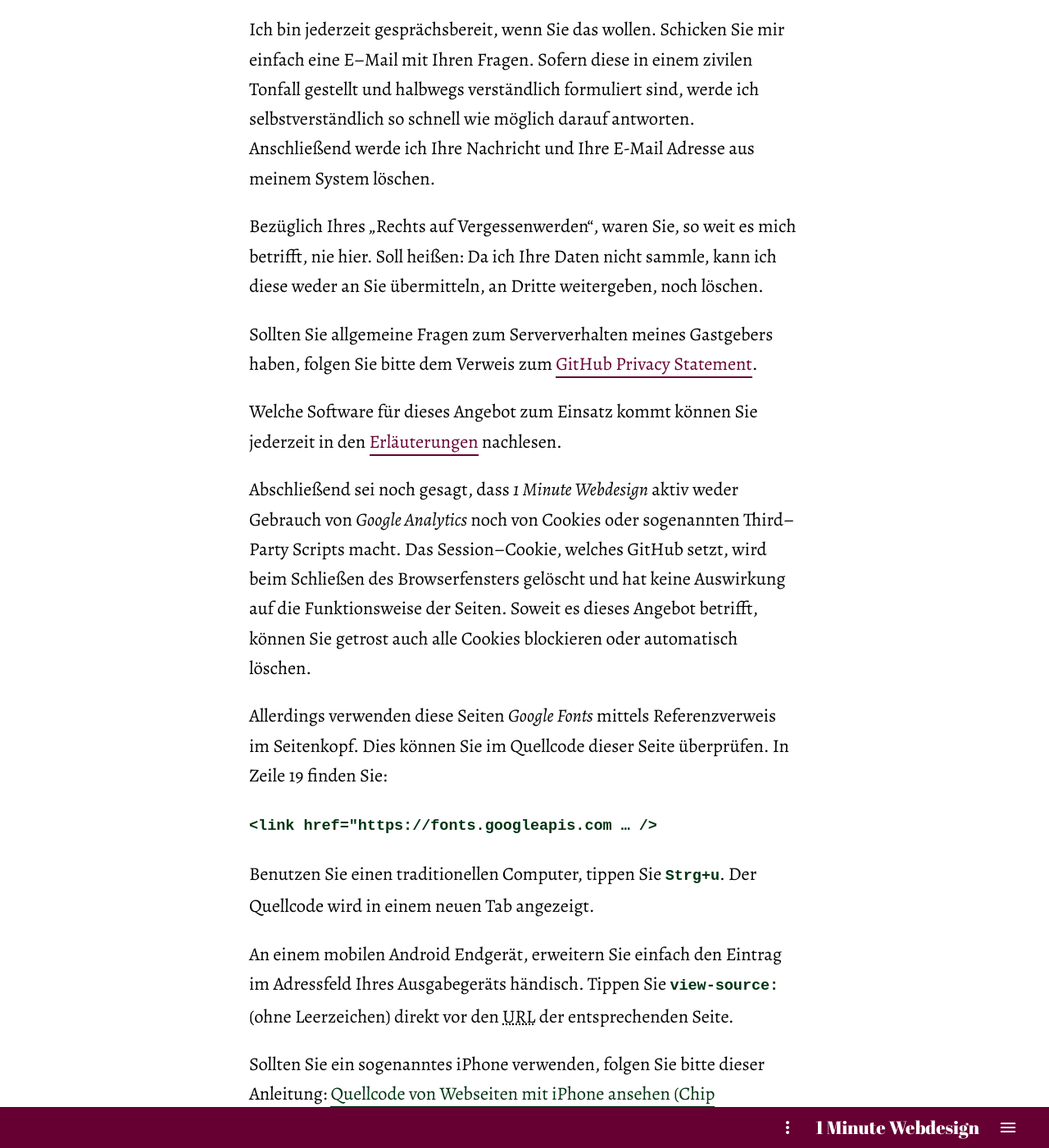
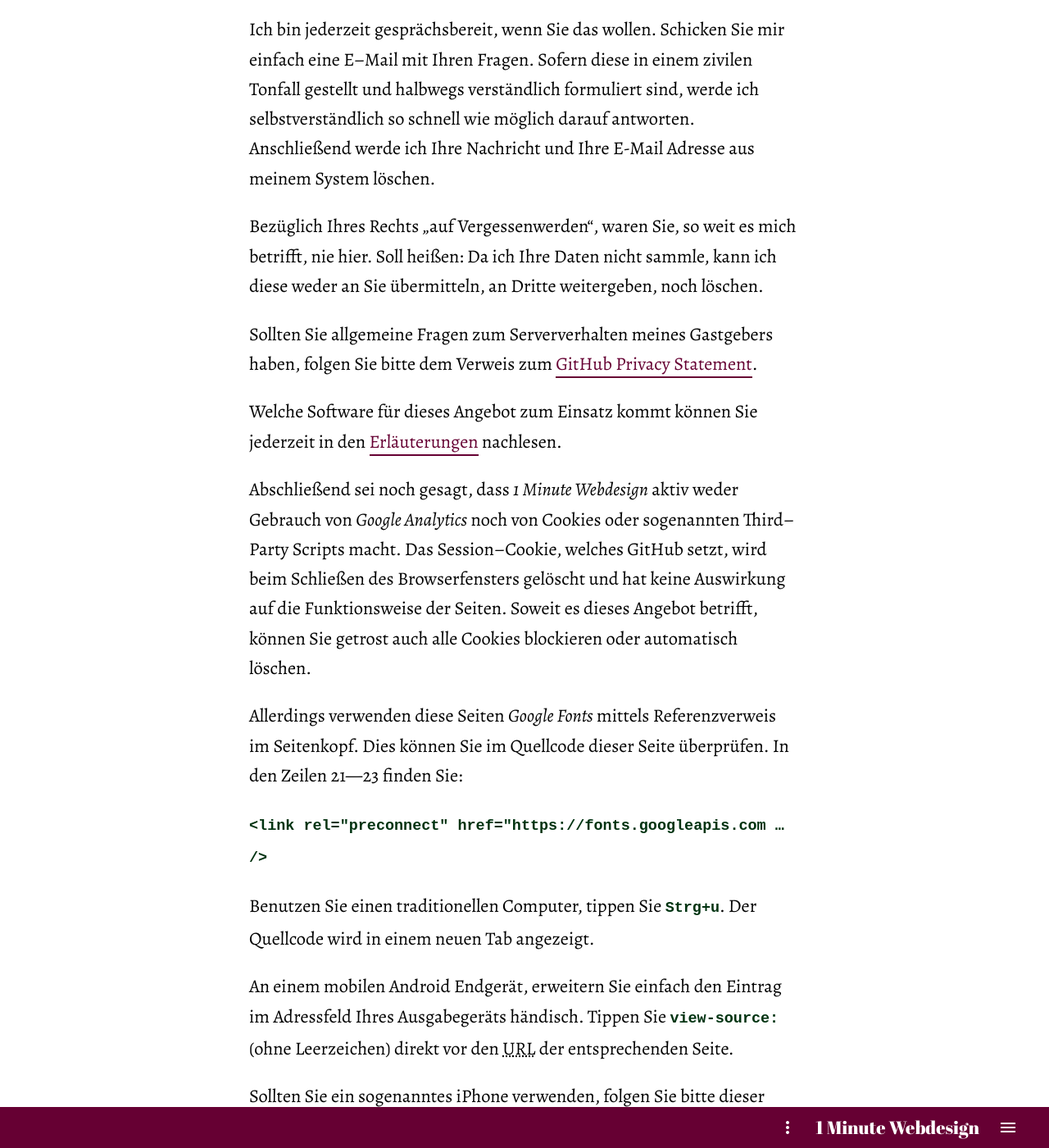
Before and after one commit to gwpachlatko/emwd, a Jekyll site: the page built from DSGVO.md, in a window 1280 px wide and 1400 px high, scrolled down 2064 px. Shown: the whole window at 82% size. Built offline with Jekyll 4.4.1, drawn with Linux system fonts in a browser that asks for light colours.

Commit message:
Update file

```diff
--- a/DSGVO.md
+++ b/DSGVO.md
@@ -33,7 +33,7 @@ Dadurch würden die von Ihnen abgesetzten Informationen zwar einigermaßen versc
 
 Ich bin jederzeit gesprächsbereit, wenn Sie das wollen. Schicken Sie mir einfach eine E–Mail mit Ihren Fragen. Sofern diese in einem zivilen Tonfall gestellt und halbwegs verständlich formuliert sind, werde ich selbstverständlich so schnell wie möglich darauf antworten. Anschließend werde ich Ihre Nachricht und Ihre E-Mail Adresse aus meinem System löschen.
 
-Bezüglich Ihres „Rechts auf Vergessenwerden“, waren Sie, so weit es mich betrifft, nie hier. Soll heißen: Da ich Ihre Daten nicht sammle, kann ich diese weder an Sie übermitteln, an Dritte weitergeben, noch löschen.
+Bezüglich Ihres Rechts „auf Vergessenwerden“, waren Sie, so weit es mich betrifft, nie hier. Soll heißen: Da ich Ihre Daten nicht sammle, kann ich diese weder an Sie übermitteln, an Dritte weitergeben, noch löschen.
 
 Sollten Sie allgemeine Fragen zum Serververhalten meines Gastgebers haben, folgen Sie bitte dem Verweis zum [GitHub Privacy Statement](https://help.github.com/en/github/site-policy/github-privacy-statement).
 
@@ -41,9 +41,9 @@ Welche Software für dieses Angebot zum Einsatz kommt können Sie jederzeit in d
 
 Abschließend sei noch gesagt, dass _1 Minute Webdesign_ aktiv weder Gebrauch von _Google Analytics_ noch von Cookies oder sogenannten Third–Party Scripts macht. Das Session–Cookie, welches GitHub setzt, wird beim Schließen des Browserfensters gelöscht und hat keine Auswirkung auf die Funktionsweise der Seiten. Soweit es dieses Angebot betrifft, können Sie getrost auch alle Cookies blockieren oder automatisch löschen.
 
-Allerdings verwenden diese Seiten _Google Fonts_ mittels Referenzverweis im Seitenkopf. Dies können Sie im Quellcode dieser Seite überprüfen. In Zeile 19 finden Sie:
+Allerdings verwenden diese Seiten _Google Fonts_ mittels Referenzverweis im Seitenkopf. Dies können Sie im Quellcode dieser Seite überprüfen. In den Zeilen 21—23 finden Sie:
 
-<code>&lt;link href&#61;&#34;https&#58;&#47;&#47;fonts.googleapis.com … &#47;&gt;</code>
+<code>&lt;link rel="preconnect"  href&#61;&#34;https&#58;&#47;&#47;fonts.googleapis.com … &#47;&gt;</code>
 
 Benutzen Sie einen traditionellen Computer, tippen Sie <code><abbr>Strg</abbr>+u</code>. Der Quellcode wird in einem neuen Tab angezeigt.
 
--- a/_includes/head.html
+++ b/_includes/head.html
@@ -3,9 +3,9 @@
   <meta http-equiv="X-UA-Compatible" content="IE=edge" />
   <meta name="viewport" content="width=device-width, initial-scale=1" />
   {%- seo -%}
-  <link rel="preconnect" href="https://fonts.googleapis.com">
-  <link rel="preconnect" href="https://fonts.gstatic.com" crossorigin>
-  <link href="https://fonts.googleapis.com/css2?family=Material+Icons&family=Abril+Fatface&family=Alegreya:ital@0;1&display=swap" rel="stylesheet">
+  <link rel="preconnect" href="https://fonts.googleapis.com" />
+  <link rel="preconnect" href="https://fonts.gstatic.com" crossorigin />
+  <link href="https://fonts.googleapis.com/css2?family=Material+Icons&family=Abril+Fatface&family=Alegreya:ital@0;1&display=swap" rel="stylesheet" />
   <link rel="stylesheet" href="{{ site.baseurl }}/assets/css/main.css" />
   <link rel="apple-touch-icon" sizes="180x180" href="{{ site.baseurl }}/assets/images/apple-touch-icon.png" />
   <link rel="icon" type="image/png" sizes="32x32" href="{{ site.baseurl }}/assets/images/favicon-32x32.png" />
```
